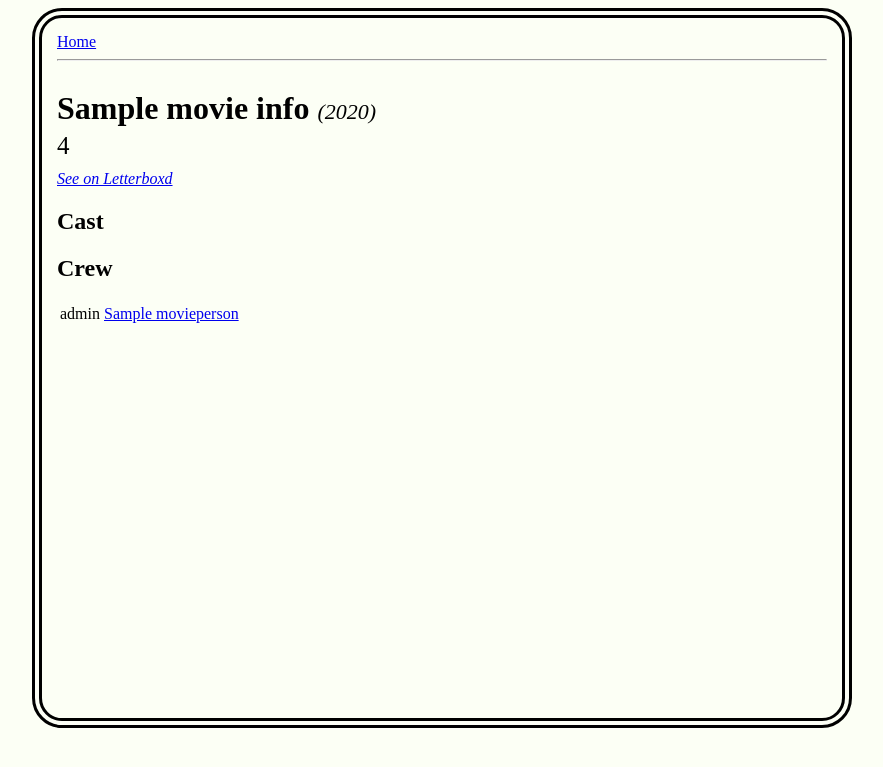
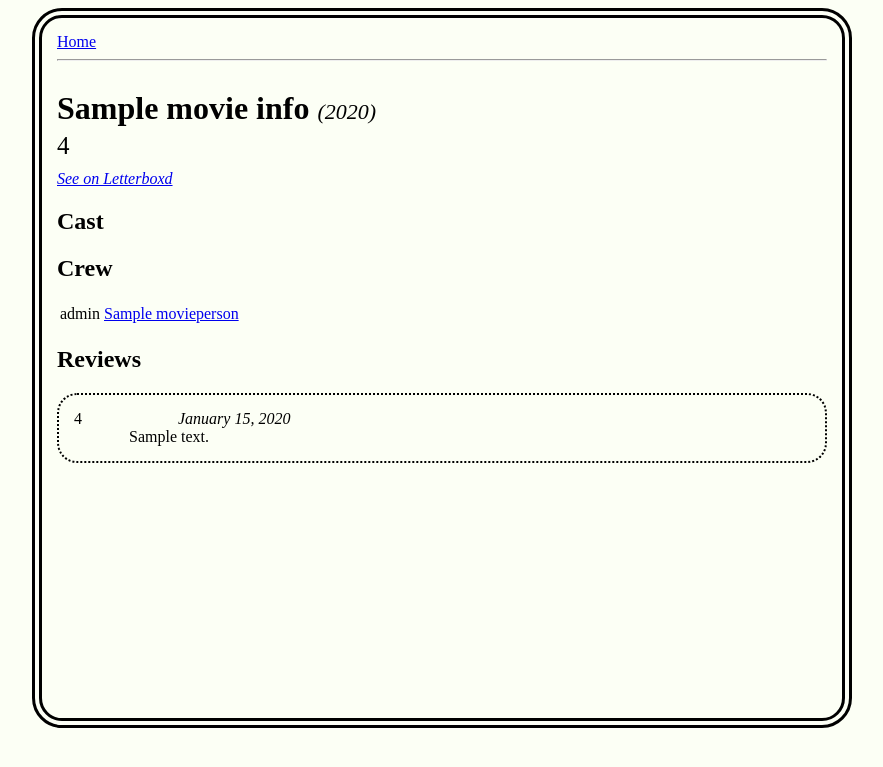
Before and after one commit to smalawi/letterboxd-app, a Flask app: template letterboxd-app/app/templates/movie.html in a window 1280 px wide. Shown: the top 767 px of the page, without its empty margins (198-1081 px from the left). Run offline with Flask 2, Linux system fonts and the light colour scheme; the template is opened without the code that fills it: most values are stand-ins (such as "Sample title", 1, 10 or a date in 2020); some libraries are stand-ins or nearby versions.

Commit message:
add reviews to movie pages

```diff
--- a/letterboxd-app/app/routes.py
+++ b/letterboxd-app/app/routes.py
@@ -1,8 +1,9 @@
 from flask import render_template, flash, redirect, url_for, session
+import requests
 
 from app import app
 from app.forms import QueryForm
-from app.queries import search_for_movie, search_for_person, get_movie_info, get_movie_persons, get_person_name, get_person_movies
+from app.queries import search_for_movie, search_for_person, get_movie_info, get_movie_persons, get_review_info, get_person_name, get_person_movies
 
 @app.route('/', methods=['GET', 'POST'])
 @app.route('/index', methods=['GET', 'POST'])
@@ -31,8 +32,15 @@ def index():
 def movie(movie_href):
 	movie_info = get_movie_info(movie_href)
 	movieperson_info = get_movie_persons(movie_href)
+	review_info = get_review_info(movie_href)
 
 	movie_info['star_rating'] = (movie_info['rating'] // 2) * '\u2605' + (movie_info['rating'] % 2) * '\u00BD' if movie_info['rating'] else 'No rating'
+
+	for r in review_info:
+		r['star_rating'] = (r['rating'] // 2) * '\u2605' + (r['rating'] % 2) * '\u00BD' if r['rating'] else 'No rating'
+
+		review_url = 'https://letterboxd.com/s/full-text/viewing:{}/'.format(r['viewing_id'])
+		r['review_text'] = requests.get(review_url).text
 
 	ref = {
 		'actor':			1,
@@ -46,7 +54,12 @@ def movie(movie_href):
 
 	cast_count = len([c for c in movieperson_info if c['role'] == 'actor'])
 
-	return render_template('movie.html', movie_href=movie_href, movie_info=movie_info, movieperson_info=sorted_movieperson_info, cast_count=cast_count)
+	return render_template('movie.html',
+							movie_href=movie_href,
+							movie_info=movie_info,
+							review_info=review_info,
+							movieperson_info=sorted_movieperson_info,
+							cast_count=cast_count)
 
 @app.route('/person/<person_id>')
 def person(person_id):
@@ -71,7 +84,7 @@ def person(person_id):
 	unique_roles[0] = temp
 
 	return render_template('person.html',
-								person_id=person_id,
-								person_name=person_name,
-								person_movies_info=person_movies_info,
-								unique_roles=unique_roles)
+							person_id=person_id,
+							person_name=person_name,
+							person_movies_info=person_movies_info,
+							unique_roles=unique_roles)
--- a/letterboxd-app/app/static/styles/style.css
+++ b/letterboxd-app/app/static/styles/style.css
@@ -12,6 +12,14 @@ html {
 	height: 700px;
 	margin: auto;
 	overflow: auto;
+}
+
+.inner-rounded-panel {
+	border-style: dotted;
+	border-color: black;
+	border-width: 2px;
+	border-radius: 20px;
+	margin: 10px auto;
 }
 
 .panel-contents {
@@ -48,6 +56,11 @@ a:visited {
 	padding-left: 8px;
 }
 
+.review-text {
+	text-indent: 40px;
+	margin: 0 15px;
+}
+
 #personTable {
 	table-layout: fixed;
 	width: 380px;
--- a/letterboxd-app/app/templates/movie.html
+++ b/letterboxd-app/app/templates/movie.html
@@ -41,6 +41,28 @@
 	{% else %}
 	<div>None recorded</div>
 	{% endif %}
+	<h2>Reviews</h2>
+	{% if review_info|length > 0 %}
+		<ul>
+			{% for review in review_info %}
+				<li>
+					<div class="inner-rounded-panel">
+						<div class="panel-contents">
+							<div>
+								<span style="display: inline-block; width: 100px;">{{ review.star_rating }}</span>
+								<span style="font-style: italic;">{{ review.viewing_date.strftime('%B %-d, %Y') }}</span>
+							</div>
+							<div class="review-text">
+								{{ review.review_text|safe }}
+							</div>
+						</div>
+					</div>
+				</li>
+			{% endfor %}
+		</ul>
+	{% else %}
+	<div>No reviews submitted</div>
+	{% endif %}
 	<script src="{{ url_for('static', filename='js/jquery.min.js') }}" type="text/javascript"></script>
 	<script type=text/javascript src="{{
 		url_for('static', filename='js/movie_cast_collapse.js') }}" defer></script>
```
Also changed, not shown: letterboxd-app/app/queries.py (+11 -0 lines).
